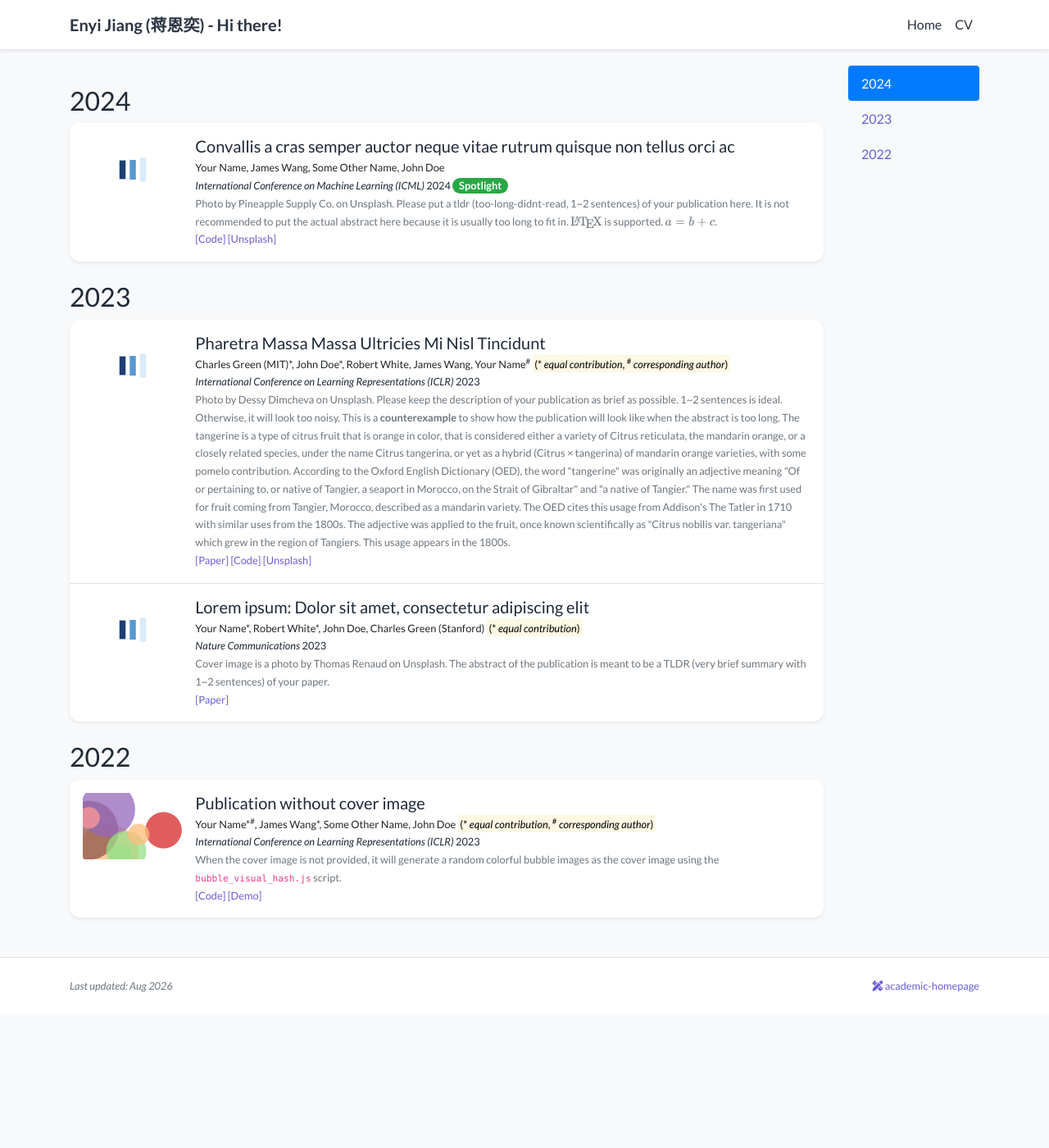
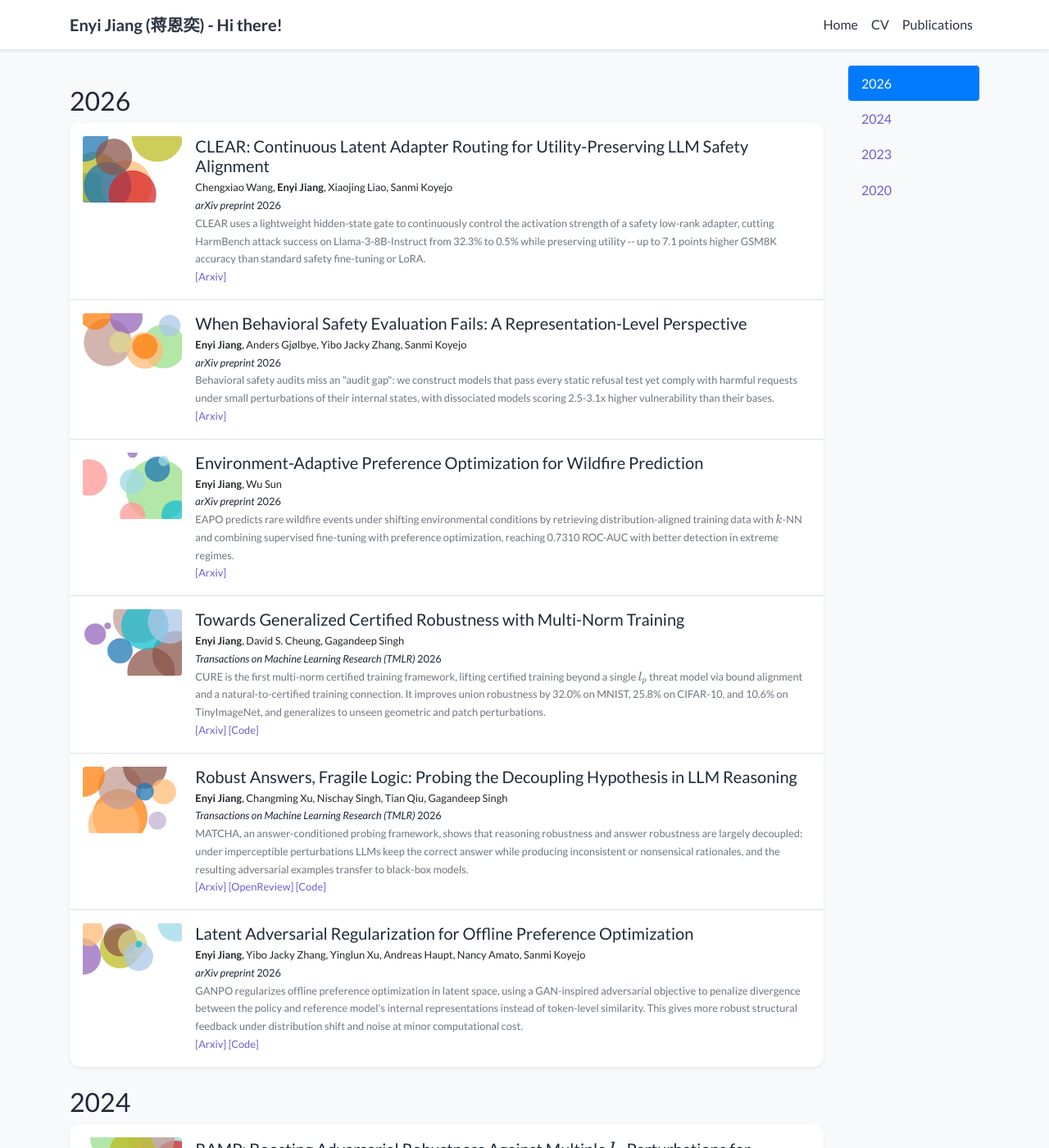
Before and after one commit to enyijiang/enyijiang.github.io, a Jekyll site: the page built from _pages/publications.html, in a window 1280 px wide and 1400 px high. Shown: the whole window at 82% size. Built offline with Jekyll 4.4.1, drawn with Linux system fonts in a browser that asks for light colours; nearby versions of some CDN libraries; a style sheet for code colours, icons or effects is not loaded; some of the changed text lies outside the part shown.

Commit message:
Populate real publications and reorganize publications page
Replace template placeholder entries in _publications/ with actual
papers (2020-2026), sync the CV's Recent/Selected Publications lists
to match, move publications.html into _pages/ alongside cv.md, and
add a Publications link to the nav.

Co-Authored-By: Claude Sonnet 5 <noreply@anthropic.com>

```diff
--- a/_data/authors.yml
+++ b/_data/authors.yml
@@ -1,22 +1,14 @@
 "Enyi Jiang":
   bold: true
 
-# "Robert White":
-#   url: https://www.google.com/?q=Robert+White
+"Sanmi Koyejo":
+  url: https://cs.stanford.edu/~sanmi/index.html
 
-# "Charles Green (MIT)":
-#   name: Charles Green
-#   url: https://www.google.com/?q=Charles+Green+MIT
+"Nancy Amato":
+  url: https://siebelschool.illinois.edu/about/people/faculty/namato
 
-# "Charles Green (Stanford)":
-#   name: Charles Green
-#   url: https://www.google.com/?q=Charles+Green+Stanford
+"Gagandeep Singh":
+  url: https://ggndpsngh.github.io/
 
-# "Garrett Harris":
-#   url: https://www.google.com/?q=Garrett+Harris
-
-# "James Wang":
-#   url: https://www.google.com/?q=James+Wang
-
-# "John Doe":
-#   url: https://www.google.com/?q=John+Doe
+"Jiawei Han":
+  url: https://hanj.cs.illinois.edu/
--- a/_data/navigation.yml
+++ b/_data/navigation.yml
@@ -7,5 +7,7 @@ pages:
 #   url: /index_layout2
 - name: CV
   url: /cv/
+- name: Publications
+  url: /publications/
 # - name: Showcase
 #   url: /showcase
--- a/_pages/cv.md
+++ b/_pages/cv.md
@@ -22,25 +22,37 @@ redirect_from:
 <!-- * Skill 3 -->
 
 ## Selected Publications
-**Enyi Jiang**, Yibo Jacky Zhang, Yinglun Xu, Andreas Haupt, Nancy Amato, Sanmi Koyejo.
-Latent Adversarial Regularization for Offline Preference Optimization. [[Arxiv]](https://arxiv.org/abs/2601.22083) [[Code]](https://github.com/enyijiang/GANPO)
+Chengxiao Wang\*, **Enyi Jiang**\*, Xiaojing Liao, Sanmi Koyejo.
+CLEAR: Continuous Latent Adapter Routing for Utility-Preserving LLM Safety Alignment. [[Arxiv]](https://arxiv.org/abs/2608.21278)
 
-**Enyi Jiang**\*, Yibo Jacky Zhang\*, Oluwasanmi O Koyejo. Principled Federated Domain Adaptation: Gradient Projection and Auto-Weighting. ICLR 2024. [[OpenReview]](https://openreview.net/forum?id=6J3ehSUrMU) [[Code]](https://github.com/jackyzyb/AutoFedGP)
-
-## Recent Publications
+**Enyi Jiang**\*, Anders Gjølbye\*, Yibo Jacky Zhang, Sanmi Koyejo.
+When Behavioral Safety Evaluation Fails: A Representation-Level Perspective. [[Arxiv]](https://arxiv.org/abs/2606.08044)
 
 **Enyi Jiang**, Yibo Jacky Zhang, Yinglun Xu, Andreas Haupt, Nancy Amato, Sanmi Koyejo.
 Latent Adversarial Regularization for Offline Preference Optimization. [[Arxiv]](https://arxiv.org/abs/2601.22083) [[Code]](https://github.com/enyijiang/GANPO)
 
+## Recent Publications
+
+Chengxiao Wang\*, **Enyi Jiang**\*, Xiaojing Liao, Sanmi Koyejo.
+CLEAR: Continuous Latent Adapter Routing for Utility-Preserving LLM Safety Alignment. [[Arxiv]](https://arxiv.org/abs/2608.21278)
+
+**Enyi Jiang**\*, Anders Gjølbye\*, Yibo Jacky Zhang, Sanmi Koyejo.
+When Behavioral Safety Evaluation Fails: A Representation-Level Perspective. [[Arxiv]](https://arxiv.org/abs/2606.08044)
+
+**Enyi Jiang**, Wu Sun.
+Environment-Adaptive Preference Optimization for Wildfire Prediction. [[Arxiv]](https://arxiv.org/abs/2605.12435)
+
+**Enyi Jiang**, David S. Cheung, Gagandeep Singh. Towards Generalized Certified Robustness with Multi-Norm Training. TMLR 2026. [[Arxiv]](https://arxiv.org/abs/2410.03000) [[Code]](https://github.com/uiuc-focal-lab/CURE)
 
 **Enyi Jiang**, Changming Xu, Nischay Singh, Tian Qiu, Gagandeep Singh.
-Robust Answers, Fragile Logic: Probing the Decoupling Hypothesis in LLM Reasoning. [[Arxiv]](https://arxiv.org/abs/2505.17406) [[Code]](https://github.com/uiuc-focal-lab/MATCHA)
+Robust Answers, Fragile Logic: Probing the Decoupling Hypothesis in LLM Reasoning. TMLR 2026. [[Arxiv]](https://arxiv.org/abs/2505.17406) [[OpenReview]](https://openreview.net/forum?id=pMhTFUdM4G) [[Code]](https://github.com/uiuc-focal-lab/MATCHA)
 
-**Enyi Jiang**, David S. Cheung, Gagandeep Singh. Towards Generalized Certified Robustness with Multi-Norm Training. [[Arxiv]](https://arxiv.org/abs/2410.03000) [[Code]](https://github.com/uiuc-focal-lab/CURE)
+**Enyi Jiang**, Yibo Jacky Zhang, Yinglun Xu, Andreas Haupt, Nancy Amato, Sanmi Koyejo.
+Latent Adversarial Regularization for Offline Preference Optimization. [[Arxiv]](https://arxiv.org/abs/2601.22083) [[Code]](https://github.com/enyijiang/GANPO)
 
-**Enyi Jiang**, Gagandeep Singh. RAMP: Boosting Adversarial Robustness Against Multiple $l_p$ Perturbations for Universal Robustness. NeurIPS 2024. [[Arxiv]](https://arxiv.org/abs/2402.06827) [[Code]](https://github.com/uiuc-focal-lab/RAMP/tree/main)
+**Enyi Jiang**, Gagandeep Singh. RAMP: Boosting Adversarial Robustness Against Multiple $l_p$ Perturbations for Universal Robustness. NeurIPS 2024. [[Arxiv]](https://arxiv.org/abs/2402.06827) [[Code]](https://github.com/uiuc-focal-lab/RAMP)
 
-**Enyi Jiang**\*, Yibo Jacky Zhang\*, Oluwasanmi O Koyejo. Principled Federated Domain Adaptation: Gradient Projection and Auto-Weighting. ICLR 2024. [[OpenReview]](https://openreview.net/forum?id=6J3ehSUrMU) [[Code]](https://github.com/jackyzyb/AutoFedGP)
+**Enyi Jiang**\*, Yibo Jacky Zhang\*, Sanmi Koyejo. Principled Federated Domain Adaptation: Gradient Projection and Auto-Weighting. ICLR 2024. [[OpenReview]](https://openreview.net/forum?id=6J3ehSUrMU) [[Code]](https://github.com/jackyzyb/AutoFedGP)
 
 **Enyi Jiang**. Federated Domain Adaptation for Healthcare. *MS Thesis*. [[Link]](https://www.ideals.illinois.edu/items/127653)
 
@@ -56,7 +68,7 @@ Robust Answers, Fragile Logic: Probing the Decoupling Hypothesis in LLM Reasonin
 • **Tencent AI Lab** *NLP Intern*, Winter/Spring 2021
 
 ## Teaching
-• **CS 441** *Applied Machine Learning* Teaching Assistant (Spring 2026)
+• **CS 441** *Applied Machine Learning* Teaching Assistant (Spring 2026 & Fall 2026)
   Instructor: [Prof. Marco Morales Aguirre](https://siebelschool.illinois.edu/about/people/faculty/moralesa)
 
 • **CS 521** *Trustworthy AI Systems* Teaching Assistant (Fall 2025)
@@ -79,6 +91,9 @@ Robust Answers, Fragile Logic: Probing the Decoupling Hypothesis in LLM Reasonin
 Reviewer for NeurIPS, ICLR, ICML, TMLR, CVPR, ECCV, AAAI, AISTATS, COLM, and TPAMI.
 
 ## Mentoring
+Shardul Marathe (Undergrad @ Stanford CS)
+
+Hanwen Zhang (MCS @ UIUC CS)
 
 David Shu Cheung (Undergrad @ UIUC CS -> MS @ UIUC CS)
 
--- a/publications.html
+++ b/_pages/publications.html
@@ -1,6 +1,7 @@
 ---
 layout: default
 title : Publications
+permalink: /publications/
 navbar_title: Publications
 body_attr: >-
   data-spy="scroll" data-target="#navbar-year" data-offset="100"
```
Also changed, not shown: other parts of _pages/cv.md (+2 -2 lines), _publications/2020/2020-evidenceminer.md (added, +23 -0 lines), _publications/2023/2023-ms-thesis.md (added, +13 -0 lines), _publications/2023/2023-pub-example-1.md (deleted, +0 -17 lines), _publications/2023/2023-pub-example-2.md (deleted, +0 -24 lines), _publications/2023/2023-pub-example-no-cover.md (deleted, +0 -22 lines), _publications/2024/2024-autofedgp.md (added, +17 -0 lines), _publications/2024/2024-pub-example-3.md (deleted, +0 -22 lines), _publications/2024/2024-ramp.md (added, +15 -0 lines), _publications/2026/2026-behavioral-safety-evaluation.md (added, +16 -0 lines), _publications/2026/2026-clear-safety-alignment.md (added, +16 -0 lines), _publications/2026/2026-cure-multi-norm.md (added, +16 -0 lines), _publications/2026/2026-eapo-wildfire.md (added, +14 -0 lines), _publications/2026/2026-ganpo.md (added, +19 -0 lines), 1 more files.
